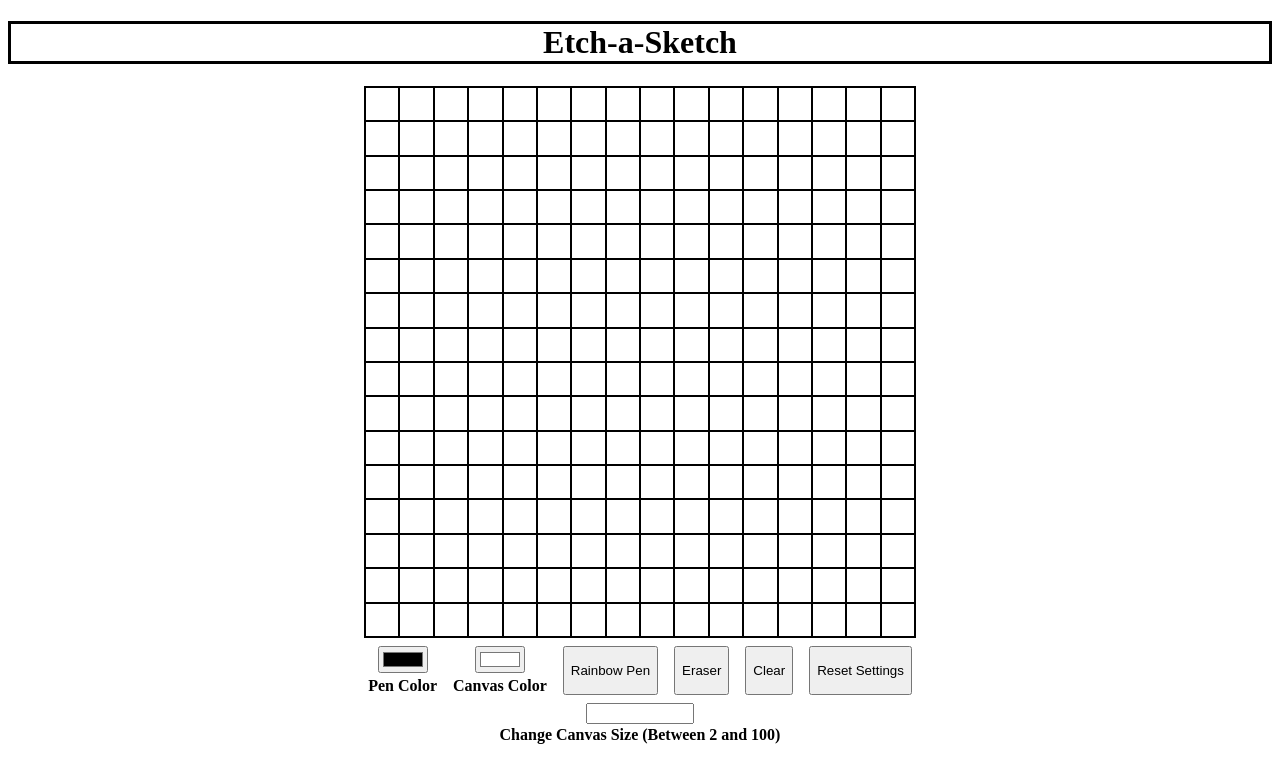
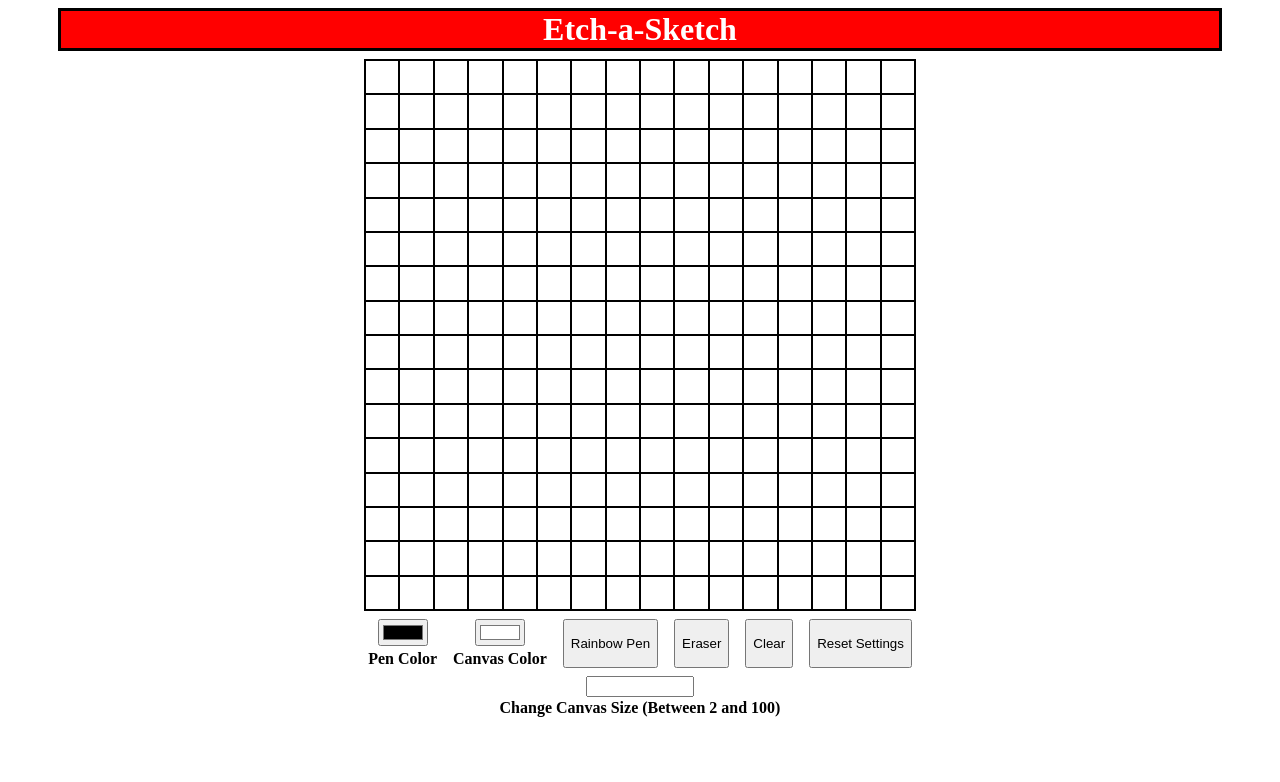
Before and after one commit to tyler7r/TOP-etch-a-sketch, a plain HTML site: page index.html in a window 1280 px wide. Drawn offline with Linux system fonts and the light colour scheme.

Commit message:
Adjust .title style

```diff
--- a/style.css
+++ b/style.css
@@ -2,10 +2,13 @@
     text-align: center;
     border-style: solid;
     border-color: black;
-    display: flex;
-    flex-direction: column;
-    justify-content: center;
-    align-items: center;
+    margin: 0px;
+    margin-bottom: 8px;
+    background-color: red;
+    color: white;
+    align-self: center;
+    margin-left: 50px;
+    margin-right: 50px;
 }
 .sketchpad {
     display: flex;
```
